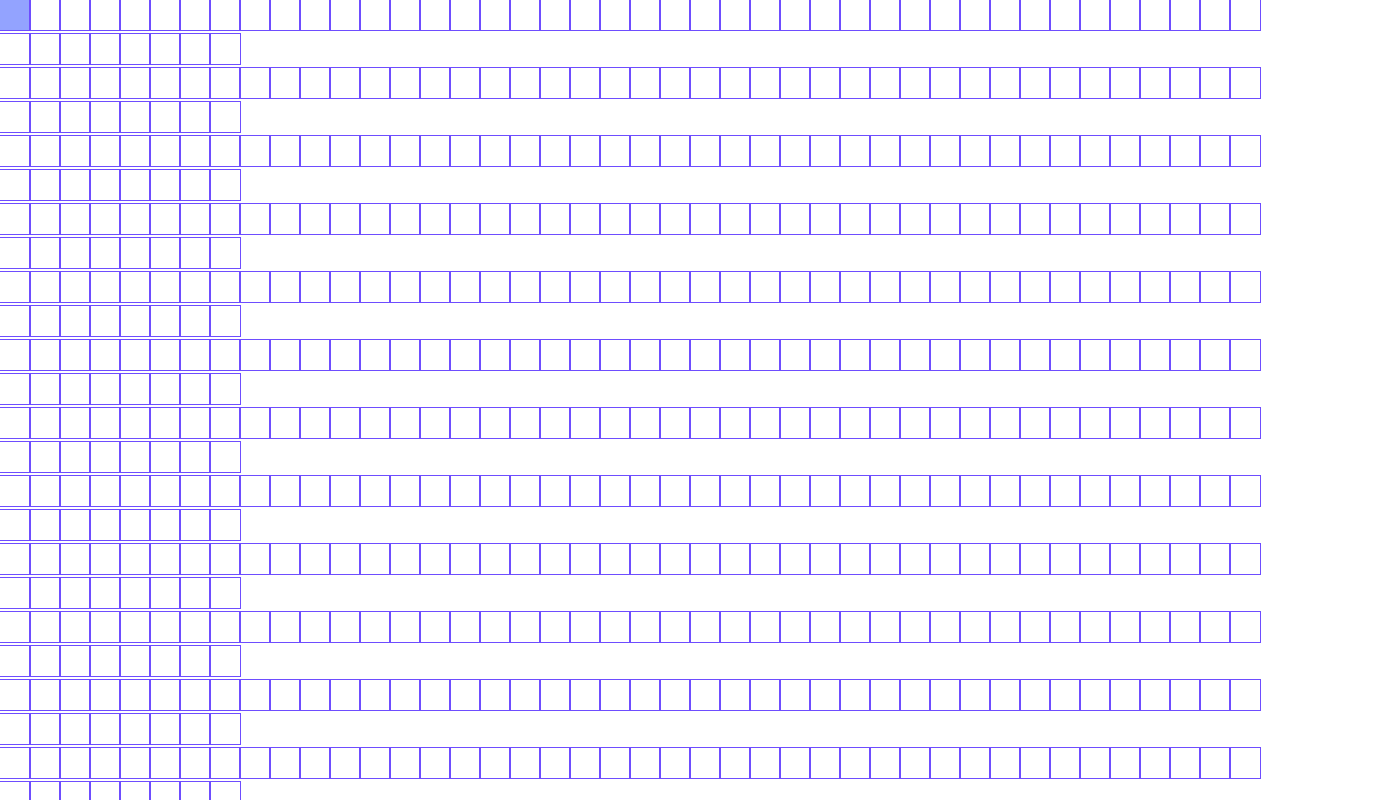
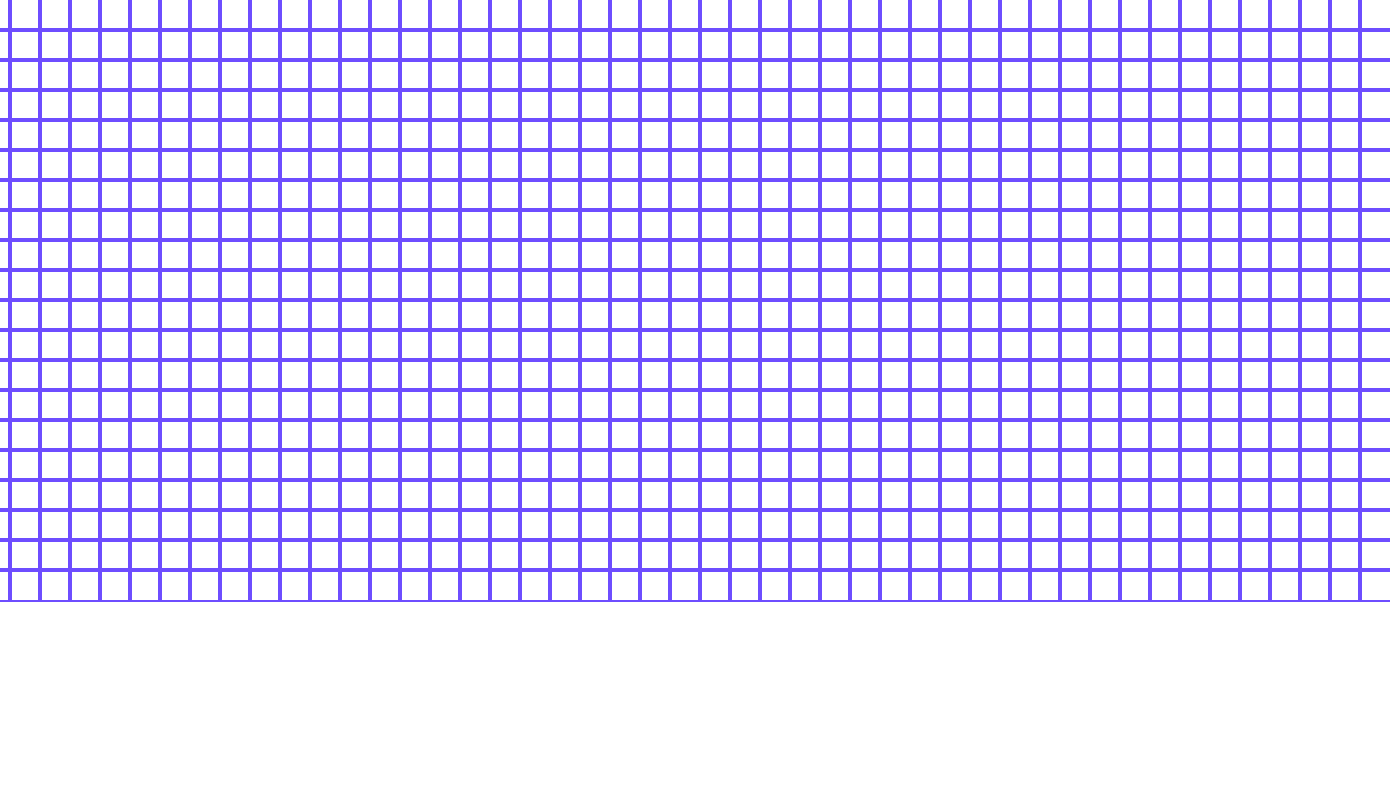
Before and after one commit to d-e-v-esh/pathfinding-visualizer-react, a React (Create React App) app: page / in a window 1280 px wide. Shown: the top 800 px of the page, 1390 px wide, since content can reach past the window. Built offline with nearby package versions, Linux system fonts and the light colour scheme.

Commit message:
🧱🧱🧱 Wall Animation Woking

```diff
--- a/src/components/Board.js
+++ b/src/components/Board.js
@@ -17,7 +17,7 @@ const Board = () => {
     <div className="grid">
       {grid.map((row, rowIdx) => {
         return (
-          <div key={rowIdx}>
+          <div key={rowIdx} className="grid-row">
             {row.map((node, nodeIdx) => {
               const { row, col, isFinish, isStart, isWall } = node;
               return (
--- a/src/components/Node.jsx
+++ b/src/components/Node.jsx
@@ -20,11 +20,17 @@ const Node = ({ col, row }) => {
 
   const handleMouseDown = (row, col) => {
     dispatch(mousePressed());
-    console.log(row, col);
+    // console.log(row, col);
+    dispatch(makeWall({ row, col }));
   };
 
   const handleMouseEnter = (row, col) => {
-    dispatch(makeWall({ row, col }));
+    if (isMousePressed) {
+      dispatch(makeWall({ row, col }));
+    }
+    if (!isMousePressed) {
+      dispatch(mouseNotPressed());
+    }
   };
 
   const handleMouseUp = () => {
--- a/src/styles/Board.scss
+++ b/src/styles/Board.scss
@@ -8,4 +8,10 @@
   display: flex;
   flex-direction: column;
   align-items: center;
+  outline: none;
 }
+.grid-row {
+  display: flex;
+  flex-direction: row;
+  justify-content: center;
+}
--- a/src/styles/Node.scss
+++ b/src/styles/Node.scss
@@ -1,8 +1,16 @@
 .node {
   width: 30px;
   height: 30px;
-  outline: 0.5px solid rgb(110, 77, 255);
-  display: inline-flex;
+  outline: 2px solid rgb(110, 77, 255);
+  display: inline-block;
+  transition: background-color 0.3s ease-out;
+
+  -webkit-touch-callout: none; /* iOS Safari */
+  -webkit-user-select: none; /* Safari */
+  -khtml-user-select: none; /* Konqueror HTML */
+  -moz-user-select: none; /* Old versions of Firefox */
+  -ms-user-select: none; /* Internet Explorer/Edge */
+  user-select: none; /* Non-prefixed version, currently supported by Chrome, Edge, Opera and Firefox */
 }
 
 .node-finish {
```
Also changed, not shown: 1 other file (tests, documents, lock files or other folders).
